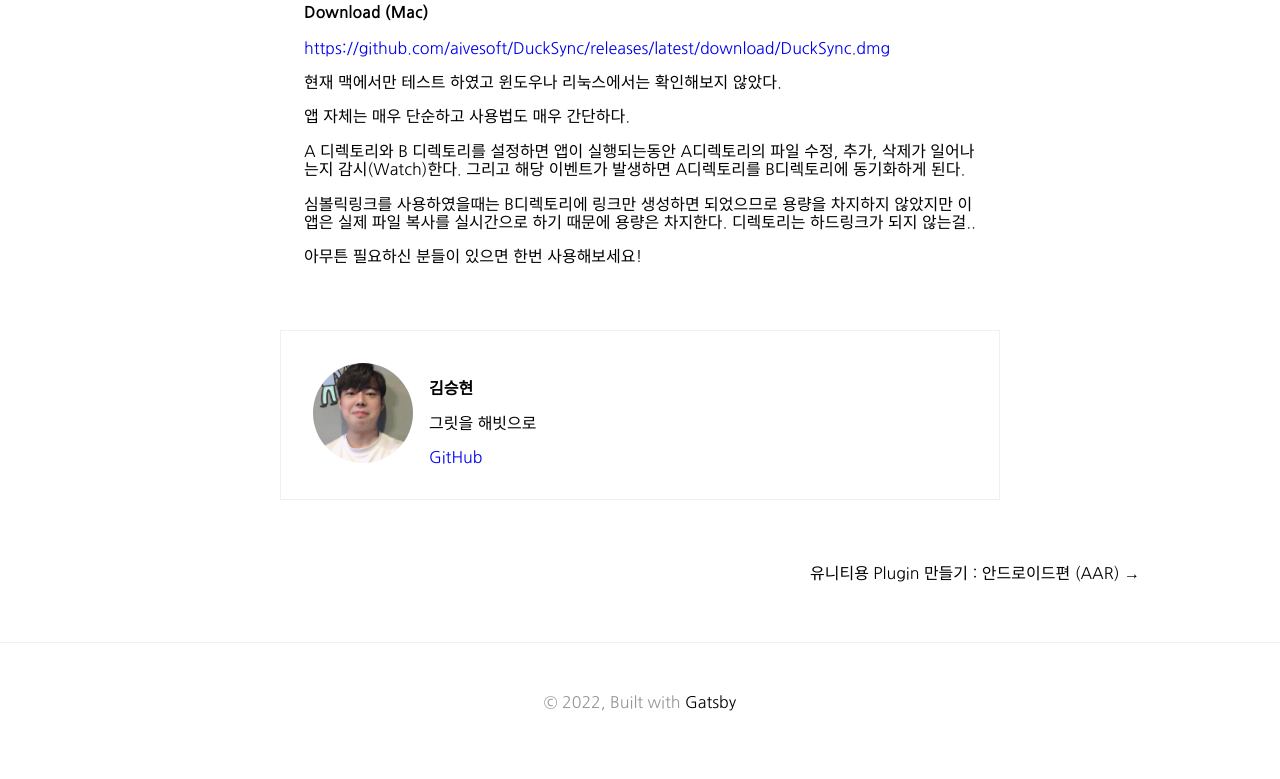
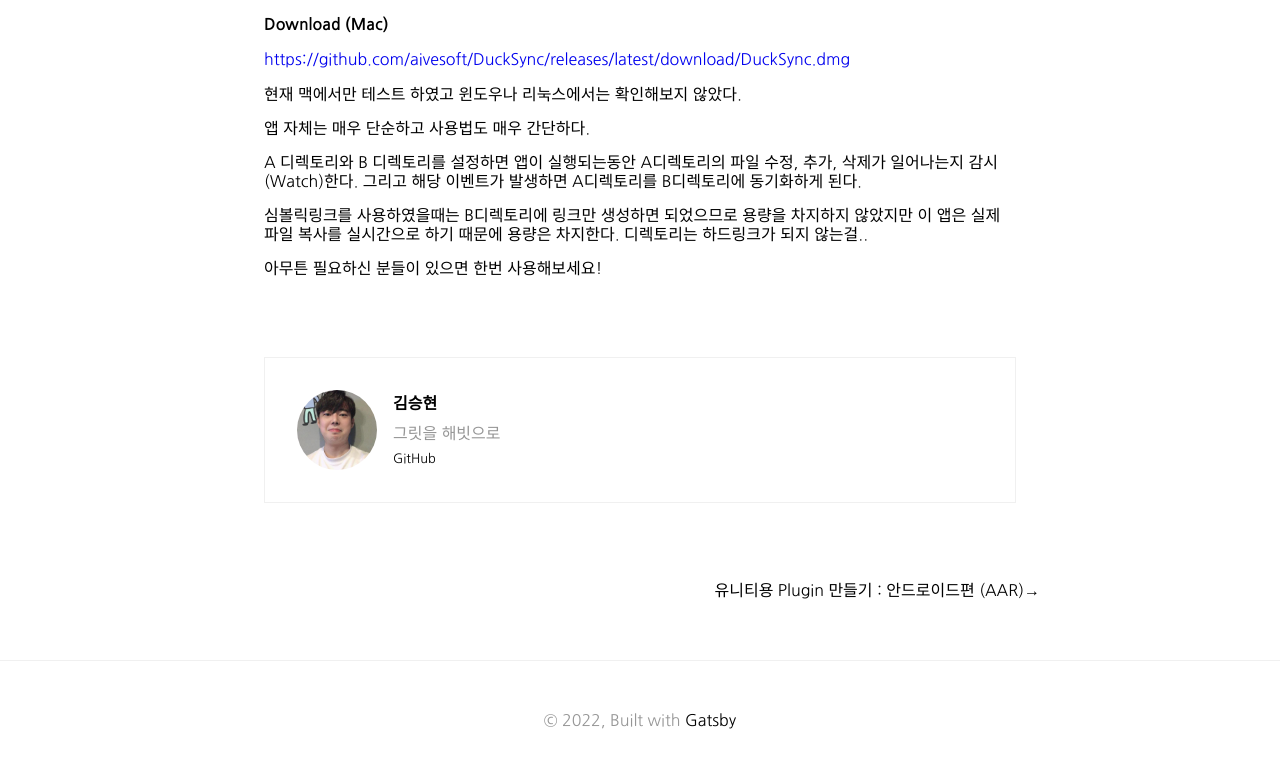
Before and after one commit to heyask/heyask.github.io, a Gatsby site: page /2019-10-25-Dropbox-Symbolic-Link-feat-DuckSync/ in a window 1280 px wide. Shown: the part 1519-2298 px from the top of the page. Built offline with nearby package versions, Linux system fonts and the light colour scheme; Gatsby itself is replaced by a stand-in of ours; some packages are replaced by stand-ins of ours.

Commit message:
feat: design

```diff
--- a/gatsby-config.ts
+++ b/gatsby-config.ts
@@ -3,7 +3,7 @@ module.exports = {
     DEV_SSR: true
   },
   siteMetadata: {
-    title: `SunRiv`,
+    title: `💻 SunRiv's log`,
     author: {
       name: `김승현`,
       summary: `그릿을 해빗으로`
--- a/src/components/bio.tsx
+++ b/src/components/bio.tsx
@@ -37,8 +37,7 @@ const Bio = () => {
   return (
     <div css={css`
       display: flex;
-      width: 720px;
-      margin: 64px auto;
+      margin: 64px 24px 48px 24px;
       padding: 32px;
       border: 1px solid ${theme.colors.default[1]};
     `}>
@@ -46,8 +45,8 @@ const Bio = () => {
         layout="fixed"
         formats={["auto", "webp", "avif"]}
         src="../assets/images/profile-pic.jpg"
-        width={100}
-        height={100}
+        width={80}
+        height={80}
         quality={95}
         alt="Profile picture"
         css={css`
@@ -57,13 +56,13 @@ const Bio = () => {
       />
       {author?.name && (
         <div>
-          <p>
+          <p css={css`margin-top: 4px; margin-bottom: 0px;`}>
             <Link to={`/about`}><strong>{author.name}</strong></Link>
           </p>
-          <p>{author?.summary || null}</p>
-          <a href={`https://github.com/${social?.github || ``}`}>
-            GitHub
-          </a>
+          <p css={css`color: ${theme.colors.default[10]}; margin-top: 10px; margin-bottom: 6px;`}>{author?.summary || null}</p>
+          <Link to={`https://github.com/${social?.github || ``}`}>
+            <small>GitHub</small>
+          </Link>
         </div>
       )}
     </div>
--- a/src/components/header.tsx
+++ b/src/components/header.tsx
@@ -50,6 +50,8 @@ const Header = ({ data }: any) => {
       `}>
         <div>
           <Link to="/" style={css`
+          font-family: 'Nanum Gothic';
+          font-weight: bold;
           font-size: 16pt;
         `}>
             {data.site?.siteMetadata?.title}
--- a/src/templates/blog-post.tsx
+++ b/src/templates/blog-post.tsx
@@ -16,20 +16,20 @@ const BlogPostTemplate = ({ data: { previous, next, site, markdownRemark: post }
       <article
         className={`blog-post ` + css`max-width: 760px; margin: 0 auto;`}
         itemScope
-        itemType="http://schema.org/Article"
+        itemType="https://schema.org/Article"
       >
         <header>
           <h1 css={css`
-            max-width: 720px;
+            max-width: 800px;
             margin: 0 auto;
-            padding: 120px 0 24px 0;
+            padding: 120px 24px 30px 24px;
             text-align: center;
             font-size: 30pt;
           `}>
             {post.frontmatter.title}
           </h1>
           <p css={css`
-           padding:0 0 60px 0;
+           margin-bottom: 100px;
            text-align: center;
            color: ${theme.colors.default[10]}
           `}>{post.frontmatter.date}</p>
@@ -38,35 +38,75 @@ const BlogPostTemplate = ({ data: { previous, next, site, markdownRemark: post }
           dangerouslySetInnerHTML={{ __html: post.html }}
           itemProp="articleBody"
           css={css`
-            max-width: 720px;
+            max-width: 800px;
             margin: 0 auto;
             padding: 0 24px;
           `}
         />
         <footer>
-          <Bio />
-          <nav className="blog-post-nav">
+          <div css={css`
+            display: flex;
+            margin: 64px 24px 48px 24px;
+            max-width: 800px;
+            flex-direction: column;
+            margin: 0 auto;
+            align-items: stretch;
+            justify-content: center;
+          `}>
+            <Bio />
+          </div>
+          <nav css={css`max-width: 800px; margin: 30px auto 50px;`}>
             <ul
-              style={{
-                display: `flex`,
-                flexWrap: `wrap`,
-                justifyContent: `space-between`,
-                listStyle: `none`,
-                padding: 0
-              }}
+              css={css`
+                display: flex;
+                list-style: none;
+                padding: 0;
+              `}
             >
-              <li>
+              <li css={css`
+                display: flex;
+                align-items: center;
+                justify-content: start;
+                white-space: nowrap;
+                flex-grow: 1;
+                flex-basis: 0;
+                overflow: hidden;
+                text-overflow: ellipsis;
+              `}>
                 {previous && (
-                  <Link to={previous.fields.slug} rel="prev">
-                    ← {previous.frontmatter.title}
-                  </Link>
+                  <>
+                    <span>← </span>
+                    <Link to={previous.fields.slug} style={css`
+                      overflow: hidden;
+                      text-overflow: ellipsis;
+                    `}>
+                      {previous.frontmatter.title}
+                    </Link>
+                    <span css={css`min-width: 10px;`}/>
+                  </>
                 )}
               </li>
-              <li>
+              <li css={css`
+                display: flex;
+                align-items: center;
+                justify-content: end;
+                white-space: nowrap;
+                flex-grow: 1;
+                flex-basis: 0;
+                overflow: hidden;
+                text-overflow: ellipsis;
+              `}>
                 {next && (
-                  <Link to={next.fields.slug} rel="next">
-                    {next.frontmatter.title} →
-                  </Link>
+                  <>
+                    <span css={css`min-width: 10px;`}/>
+                    <Link to={next.fields.slug} style={css`
+                      overflow: hidden;
+                      text-overflow: ellipsis;
+                    `}>
+                      {next.frontmatter.title}
+                    </Link>
+                    <span> →</span>
+                  </>
                 )}
               </li>
             </ul>
```
